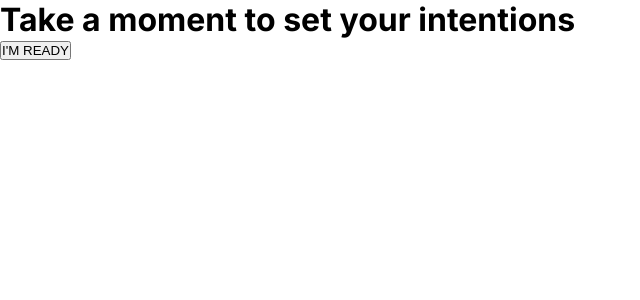
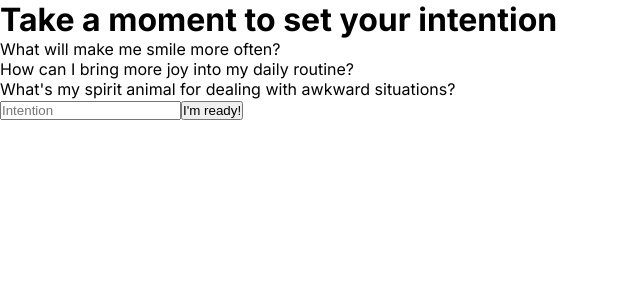
Before and after one commit to vtyeh/gif-gypsy, a Next.js app: page /intention in a window 1280 px wide. Shown: the top 300 px of the page, without its empty margins (0-640 px from the left). Built offline with nearby package versions, Linux system fonts and the light colour scheme.

Commit message:
add intention form and display intention on reading page

```diff
--- a/src/app/_components/Form.jsx
+++ b/src/app/_components/IntentionForm.jsx
@@ -3,8 +3,8 @@ import { useRouter } from "next/navigation";
 import { useState } from "react";
 import { useUser } from "../context/UserContext";
 
-export default function Form() {
-  const { setName } = useUser();
+export default function IntentionForm() {
+  const { setIntention } = useUser();
   const [error, setError] = useState();
   const router = useRouter();
 
@@ -13,17 +13,17 @@ export default function Form() {
 
     const [input] = event.target;
     if (input.value) {
-      setName(input.value);
-      router.push("/intention");
+      setIntention(input.value);
+      router.push("/cards");
     } else {
-      setError("Please enter in your name :)");
+      setError("Please enter in your intention :)");
     }
   };
 
   return (
     <form onSubmit={handleClick}>
-      <input type="text" placeholder="Name" />
-      <button type="submit">Submit</button>
+      <input type="text" placeholder="Intention" />
+      <button type="submit">I&apos;m ready!</button>
       <p>{error}</p>
     </form>
   );
--- a/src/app/_components/Message.jsx
+++ b/src/app/_components/Message.jsx
@@ -3,12 +3,13 @@ import { useRouter } from "next/navigation";
 import { useUser } from "../context/UserContext";
 
 export default function Message() {
-  let { name, setName } = useUser();
+  let { name, intention } = useUser();
   const router = useRouter();
 
   return (
     <>
       <h1>{name}, get ready to boogie with your newfound wisdom!</h1>
+      <p>{intention}</p>
     </>
   );
 }
--- a/src/app/context/UserContext.jsx
+++ b/src/app/context/UserContext.jsx
@@ -5,9 +5,10 @@ export const UserContext = createContext();
 
 export const UserProvider = ({ children }) => {
   const [name, setName] = useState();
+  const [intention, setIntention] = useState();
 
   return (
-    <UserContext.Provider value={{ name, setName }}>
+    <UserContext.Provider value={{ name, setName, intention, setIntention }}>
       {children}
     </UserContext.Provider>
   );
--- a/src/app/intention/page.js
+++ b/src/app/intention/page.js
@@ -1,20 +1,22 @@
 "use client";
 
 import { useRouter } from "next/navigation";
+import IntentionForm from "../_components/IntentionForm";
 
 export default function Intention() {
   const router = useRouter();
 
   return (
     <div>
-      <h1>Take a moment to set your intentions</h1>
-      <button
-        onClick={() => {
-          router.push("/cards");
-        }}
-      >
-        I&apos;M READY
-      </button>
+      <h1>Take a moment to set your intention</h1>
+      <ul>
+        <li>What will make me smile more often?</li>
+        <li>How can I bring more joy into my daily routine?</li>
+        <li>
+          What&apos;s my spirit animal for dealing with awkward situations?
+        </li>
+      </ul>
+      <IntentionForm />
     </div>
   );
 }
--- a/src/app/name/page.js
+++ b/src/app/name/page.js
@@ -1,5 +1,5 @@
 "use client";
-import Form from "../_components/Form";
+import Form from "../_components/NameForm";
 
 export default function Name() {
   return (
--- a/src/pages/api/gif.js
+++ b/src/pages/api/gif.js
@@ -10,6 +10,7 @@ export default async function handler(req, res) {
     "disney",
     "math lady",
     "cat",
+    "bob's burgers",
   ];
   const randomQuery = getRandomString(searchQueries);
 
```
Also changed, not shown: src/app/_components/NameForm.jsx (added, +30 -0 lines).
